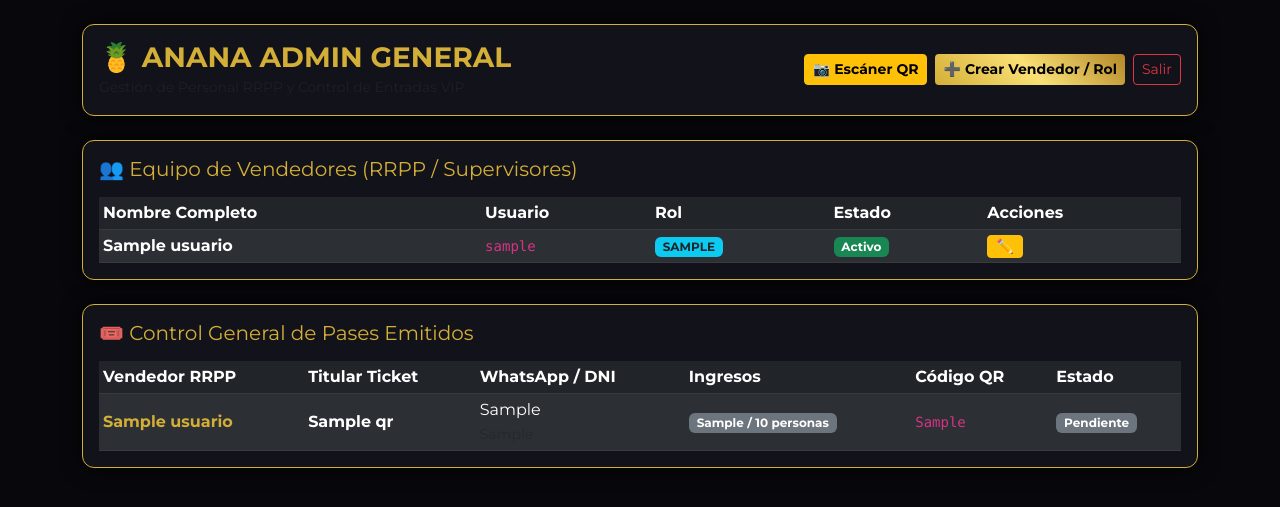
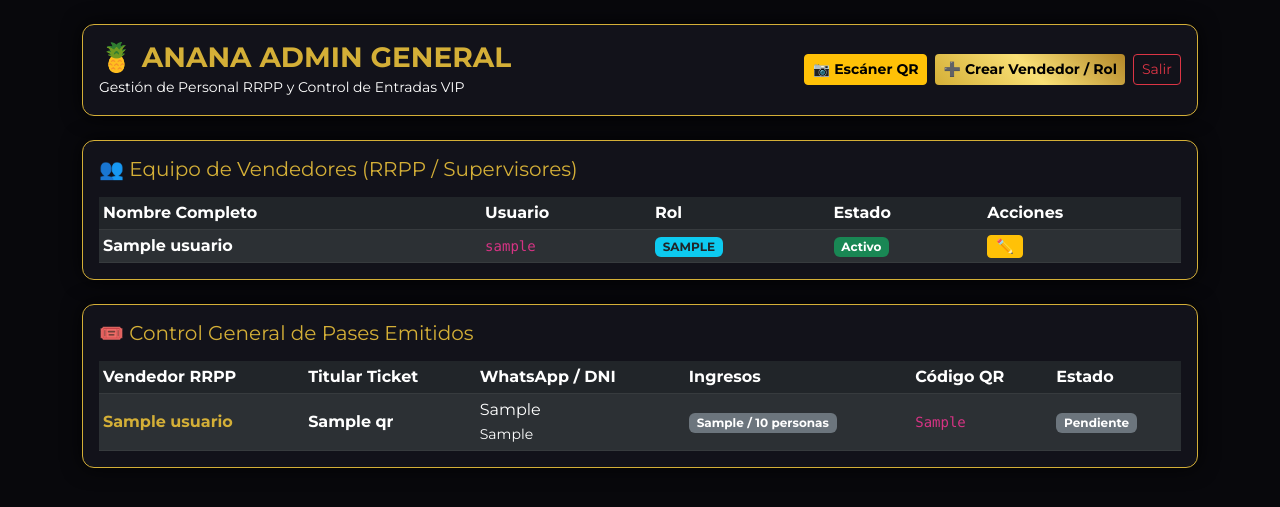
Before and after one commit to killerchipy723/casino_ticketjets, a Flask app: template templates/admin/dashboard_rrpp.html in a window 1280 px wide. Shown: the top 507 px of the page. Run offline with Flask 3, Linux system fonts and the light colour scheme; the template is opened without the code that fills it: values that come from a table or form of the project are taken from there, others are empty; the visitor is signed in with stand-in values (Sample User, id 1); tables that the repository leaves empty or names only in its code hold one stand-in row (values such as "Sample post"); parts of the project's set-up code (start-up, migrations or seed data) failed here and were passed over.

Commit message:
changes ok

```diff
--- a/templates/admin/dashboard_rrpp.html
+++ b/templates/admin/dashboard_rrpp.html
@@ -22,7 +22,7 @@
     <div class="d-flex flex-column flex-sm-row justify-content-between align-items-center gap-3 mb-4 card-casino p-3">
         <div>
             <h3 class="text-gold fw-bold mb-0">🍍 ANANA ADMIN GENERAL</h3>
-            <small class="text-muted">Gestión de Personal RRPP y Control de Entradas VIP</small>
+            <small class="text-white">Gestión de Personal RRPP y Control de Entradas VIP</small>
         </div>
         <div class="d-flex flex-wrap gap-2">
             <a href="/admin/escaneo" class="btn btn-warning btn-sm fw-bold">📷 Escáner QR</a>
@@ -82,7 +82,7 @@
                         </td>
                     </tr>
                     {% else %}
-                    <tr><td colspan="5" class="text-center text-muted py-3">No hay vendedores registrados.</td></tr>
+                    <tr><td colspan="5" class="text-center text-white py-3">No hay vendedores registrados.</td></tr>
                     {% endfor %}
                 </tbody>
             </table>
@@ -111,7 +111,7 @@
                         <td><strong>{{ t.titular_nombre }}</strong></td>
                         <td>
                             {{ t.titular_dni }}<br>
-                            <small class="text-muted">{{ t.titular_whatsapp }}</small>
+                            <small class="text-white">{{ t.titular_whatsapp }}</small>
                         </td>
                         <td>
                             <span class="badge bg-secondary">{{ t.entradas_usadas }} / {{ t.total_entradas }} personas</span>
@@ -128,7 +128,7 @@
                         </td>
                     </tr>
                     {% else %}
-                    <tr><td colspan="6" class="text-center text-muted py-3">Aún no se han generado pases en el sistema.</td></tr>
+                    <tr><td colspan="6" class="text-center text-white py-3">Aún no se han generado pases en el sistema.</td></tr>
                     {% endfor %}
                 </tbody>
             </table>
@@ -156,7 +156,7 @@
                         <input type="text" name="username" class="form-control bg-dark text-white border-secondary" value="{{ v.username }}" required>
                     </div>
                     <div class="mb-3">
-                        <label class="form-label">Nueva Contraseña <small class="text-muted">(dejar en blanco para conservar la actual)</small></label>
+                        <label class="form-label">Nueva Contraseña <small class="text-white">(dejar en blanco para conservar la actual)</small></label>
                         <input type="password" name="password" class="form-control bg-dark text-white border-secondary" placeholder="••••••">
                     </div>
                     <div class="mb-3">
```
